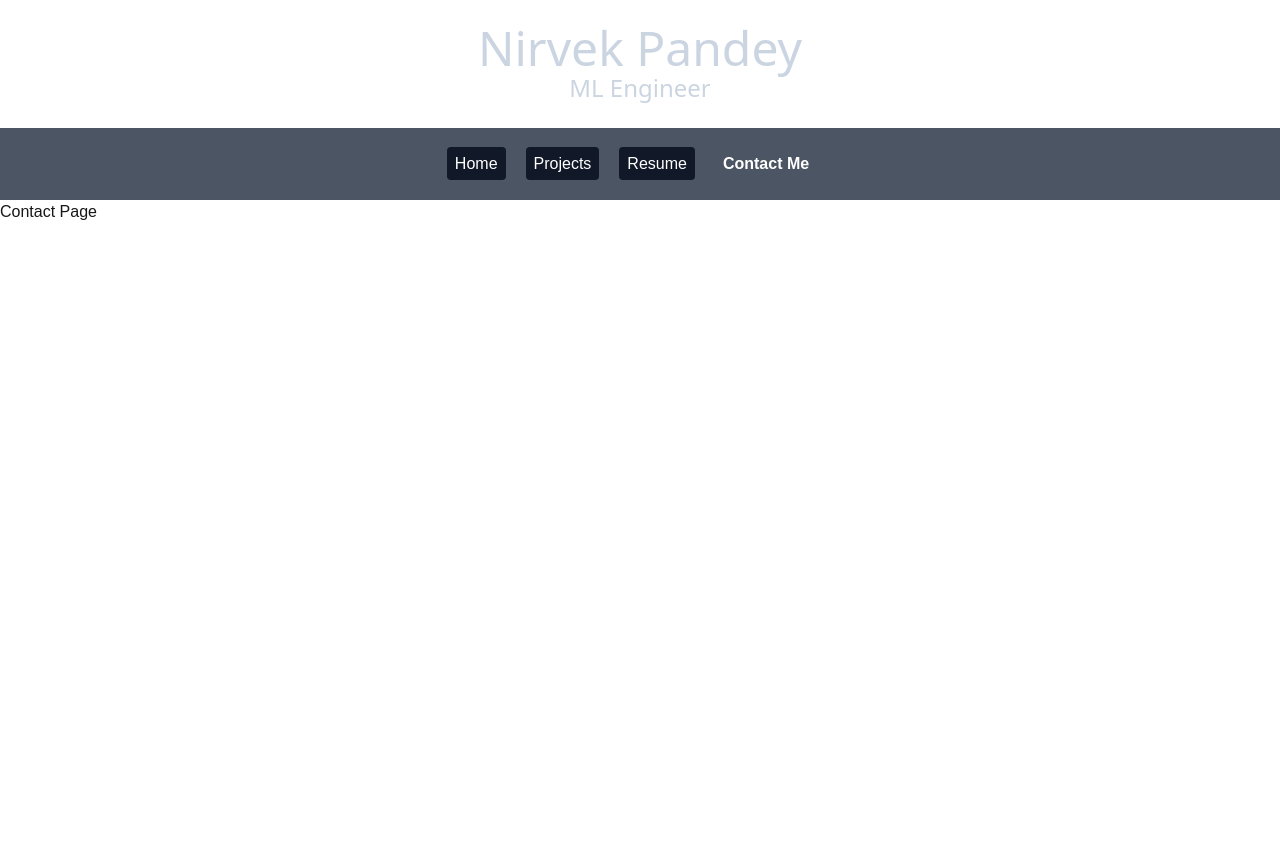
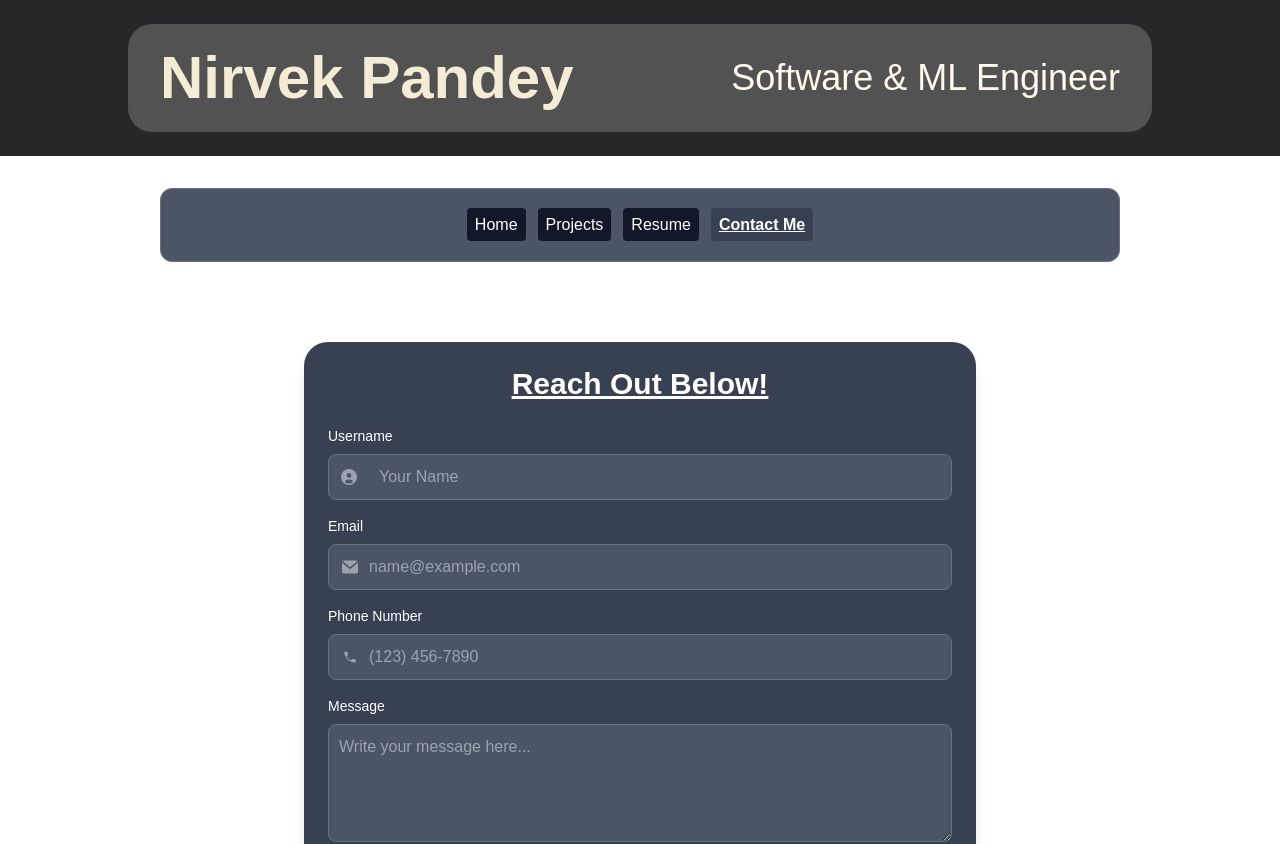
Before and after one commit to NirvekPanda/homepage, a Next.js app: page /contact in a window 1280 px wide. Shown: the top 844 px of the page. Before the commit the page ends 800 px from the top, so only its background shows below. Built offline with nearby package versions, Linux system fonts and the light colour scheme.

Commit message:
updated resume page and added form layout for contact page

```diff
--- /dev/null
+++ b/src/app/components/contact.js
@@ -0,0 +1,91 @@
+export default function ContactForm() {
+    return (
+        <div className="max-w-2xl mx-auto bg-gray-700 p-6 rounded-3xl shadow-lg text-white">
+            <h2 className="text-3xl font-bold text-center mb-6 underline">Reach Out Below!</h2>
+
+            <form className="flex flex-col gap-4">
+                {/* Username Field */}
+                <div>
+                    <label htmlFor="username" className="block text-sm font-medium mb-2">
+                        Username
+                    </label>
+                    <div className="flex items-center bg-gray-600 rounded-lg border border-gray-500">
+                        <span className="inline-flex items-center px-3 text-sm text-gray-400">
+                            <svg className="w-4 h-4" xmlns="http://www.w3.org/2000/svg" fill="currentColor" viewBox="0 0 20 20">
+                                <path d="M10 0a10 10 0 1 0 10 10A10.011 10.011 0 0 0 10 0Zm0 5a3 3 0 1 1 0 6 3 3 0 0 1 0-6Zm0 13a8.949 8.949 0 0 1-4.951-1.488A3.987 3.987 0 0 1 9 13h2a3.987 3.987 0 0 1 3.951 3.512A8.949 8.949 0 0 1 10 18Z" />
+                            </svg>
+                        </span>
+                        <input
+                            type="text"
+                            id="username"
+                            className="w-full bg-gray-600 border-none text-white focus:ring-blue-500 focus:border-blue-500 p-2.5 rounded-r-lg"
+                            placeholder="Your Name"
+                        />
+                    </div>
+                </div>
+
+                {/* Email Field */}
+                <div>
+                    <label htmlFor="email" className="block text-sm font-medium mb-2">
+                        Email
+                    </label>
+                    <div className="relative">
+                        <div className="absolute inset-y-0 start-0 flex items-center ps-3.5 pointer-events-none">
+                            <svg className="w-4 h-4 text-gray-400" xmlns="http://www.w3.org/2000/svg" fill="currentColor" viewBox="0 0 20 16">
+                                <path d="m10.036 8.278 9.258-7.79A1.979 1.979 0 0 0 18 0H2A1.987 1.987 0 0 0 .641.541l9.395 7.737Z" />
+                                <path d="M11.241 9.817c-.36.275-.801.425-1.255.427-.428 0-.845-.138-1.187-.395L0 2.6V14a2 2 0 0 0 2 2h16a2 2 0 0 0 2-2V2.5l-8.759 7.317Z" />
+                            </svg>
+                        </div>
+                        <input
+                            type="email"
+                            id="email"
+                            className="w-full bg-gray-600 border border-gray-500 text-white focus:ring-blue-500 focus:border-blue-500 p-2.5 rounded-lg ps-10"
+                            placeholder="name@example.com"
+                        />
+                    </div>
+                </div>
+
+                {/* Phone Number Field */}
+                <div>
+                    <label htmlFor="phone" className="block text-sm font-medium mb-2">
+                        Phone Number
+                    </label>
+                    <div className="relative">
+                        <div className="absolute inset-y-0 start-0 flex items-center ps-3.5 pointer-events-none">
+                            <svg className="w-4 h-4 text-gray-400" xmlns="http://www.w3.org/2000/svg" fill="currentColor" viewBox="0 0 24 24">
+                                <path d="M6.62 10.79a15.051 15.051 0 0 0 6.57 6.57l2.2-2.2a1 1 0 0 1 1.06-.24 10.02 10.02 0 0 0 3.15.51 1 1 0 0 1 1 1v3.35a1 1 0 0 1-1 1A18 18 0 0 1 3 5a1 1 0 0 1 1-1h3.35a1 1 0 0 1 1 1 10.02 10.02 0 0 0 .51 3.15 1 1 0 0 1-.24 1.06l-2.2 2.2Z" />
+                            </svg>
+                        </div>
+                        <input
+                            type="tel"
+                            id="phone"
+                            className="w-full bg-gray-600 border border-gray-500 text-white focus:ring-blue-500 focus:border-blue-500 p-2.5 rounded-lg ps-10"
+                            placeholder="(123) 456-7890"
+                        />
+                    </div>
+                </div>
+
+                {/* Message Field */}
+                <div>
+                    <label htmlFor="message" className="block text-sm font-medium mb-2">
+                        Message
+                    </label>
+                    <textarea
+                        id="message"
+                        rows="4"
+                        className="w-full bg-gray-600 border border-gray-500 text-white focus:ring-blue-500 focus:border-blue-500 p-2.5 rounded-lg"
+                        placeholder="Write your message here..."
+                    />
+                </div>
+
+                {/* Submit Button */}
+                <button
+                    type="submit"
+                    className="w-full bg-gray-900 hover:bg-gray-700 text-white font-bold py-2 px-4 rounded-lg mt-4 transition duration-300"
+                >
+                    Send Message
+                </button>
+            </form>
+        </div>
+    );
+}
--- a/src/app/components/header.js
+++ b/src/app/components/header.js
@@ -1,8 +1,65 @@
+"use client";
+import React, { useEffect, useState } from "react";
+import Nav from "./nav";
+
+import { Geist, Geist_Mono } from "next/font/google";
+
+const geistSans = Geist({
+    variable: "--font-geist-sans",
+    subsets: ["latin"],
+});
+
+const geistMono = Geist_Mono({
+    variable: "--font-geist-mono",
+    subsets: ["latin"],
+});
+
 export default function Header() {
+    const [isVisible, setIsVisible] = useState(true);
+    let lastScrollY = 0;
+
+    useEffect(() => {
+        const handleScroll = () => {
+            const currentScrollY = window.scrollY;
+
+            if (currentScrollY === 0) {
+                setIsVisible(true); // Show header when at the top
+            } else if (currentScrollY > lastScrollY) {
+                setIsVisible(false); // Hide header when scrolling down
+            } else {
+                setIsVisible(true); // Show header when scrolling up
+            }
+
+            lastScrollY = currentScrollY;
+        };
+
+        window.addEventListener("scroll", handleScroll);
+        return () => window.removeEventListener("scroll", handleScroll);
+    }, []);
+
     return (
-        <div className="text-center py-6 font-sans text-slate-300">
-            <h1 className="text-5xl">Nirvek Pandey</h1>
-            <p className="text-2xl">ML Engineer</p>
-        </div>
+        <>
+            <header
+                className={`bg-zinc-800 py-6 px-10 transition-all duration-700 ease-in-out ${isVisible ? "opacity-100 translate-y-0" : "opacity-0 -translate-y-full pointer-events-none"
+                    }`}
+            >
+                <div className="max-w-5xl mx-auto bg-neutral-600 rounded-3xl px-8 py-6 flex flex-row items-center justify-between">
+                    {/* Left: Name */}
+                    <h1 className={`${geistMono.variable} text-6xl text-[#F5ECD5] font-bold`}>
+                        Nirvek Pandey
+                    </h1>
+
+                    {/* Right: Title */}
+                    <p className={`${geistSans.variable} text-4xl text-[#FFFAEC] ml-8 sm:ml-12`}>
+                        Software & ML Engineer
+                    </p>
+                </div>
+            </header>
+
+            <div className="bg-light-gray text-transparent text-center py-1">
+                (secret)
+            </div>
+            <Nav />
+        </>
     );
 }
--- a/src/app/components/nav.js
+++ b/src/app/components/nav.js
@@ -4,36 +4,42 @@ import Link from "next/link";
 import { usePathname } from "next/navigation";
 
 export default function Nav() {
-
     const path = usePathname();
 
     const box_color = "bg-gray-900";
+    const selected_box = "bg-gray-700";
     const text_color = "text-white";
-    const hover_color = "hover:bg-gray-700 hover:text-aqua-500";
+    const hover_color =
+        "hover:bg-gray-700 hover:text-aqua-500 hover:underline";
 
     const navItems = [
-        {name: "Home", link: "/"},
-        {name: "Projects", link: "/projects"},
-        {name: "Resume", link: "/resume"},
-        {name: "Contact Me", link: "/contact"}
+        { name: "Home", link: "/" },
+        { name: "Projects", link: "/projects" },
+        { name: "Resume", link: "/resume" },
+        { name: "Contact Me", link: "/contact" },
     ];
 
     const navItemsList = navItems.map((item, index) => {
+        const isActive = path === item.link;
         return (
-            <li>
-                <Link key={index} href={item.link} className={path === item.link ? `font-bold mr-4 rounded p-2 ${hover_color}`: `mr-4 ${box_color} rounded p-2 ${hover_color} ${text_color}`}>
+            <li key={index} className="whitespace-nowrap">
+                <Link
+                    href={item.link}
+                    className={
+                        isActive
+                            ? `${selected_box} font-bold rounded p-2 underline ${hover_color} font-gisel-nano`
+                            : `${box_color} rounded p-2 ${hover_color} ${text_color} font-gisel-nano`
+                    }
+                >
                     {item.name}
                 </Link>
             </li>
         );
     });
 
-
     return (
-    <nav className="flex justify-center items-center p-6 bg-gray-600 text-white">
-        <ul className="flex gap-1">
-            {navItemsList}
-        </ul>
-    </nav>
-);
+        <nav className="w-5/6 sm:w-3/4 max-w-screen-lg mx-auto flex justify-center items-center p-6 bg-gray-600 text-white border border-gray-500 rounded-xl">
+            <ul className="flex flex-nowrap gap-x-3">{navItemsList}</ul>
+        </nav>
+    );
 }
--- a/src/app/contact/page.js
+++ b/src/app/contact/page.js
@@ -1,6 +1,11 @@
+import ContactForm from "../components/contact";
+
 function ContactMe() {
-
-    return <h1>Contact Page</h1>;
-  }
+  return (
+    <div className="p-6 sm:p-12 md:p-16 lg:p-20">
+      <ContactForm />
+    </div>
+  );
+}
 
 export default ContactMe;
--- a/src/app/layout.js
+++ b/src/app/layout.js
@@ -1,6 +1,5 @@
 import { Geist, Geist_Mono } from "next/font/google";
 import "./globals.css";
-import Nav from "./components/nav";
 import Header from "./components/header";
 
 const geistSans = Geist({
@@ -25,8 +24,6 @@ export default function RootLayout({ children }) {
         className={`${geistSans.variable} ${geistMono.variable} antialiased`}
       >
         <Header />
-        <Nav />
-
         {children}
       </body>
     </html>
--- a/src/app/page.js
+++ b/src/app/page.js
@@ -4,19 +4,15 @@ import Hero from "./components/hero";
 
 export default function Home() {
   return (
-    <div className="grid grid-rows-[20px_1fr_20px] items-center justify-items-center min-h-screen p-8 pb-20 gap-16 sm:p-20 font-[family-name:var(--font-geist-sans)]">
-      <main className="flex flex-col gap-8 row-start-2 items-center sm:items-start">
+    <div className="grid grid-rows-[auto_1fr_auto] items-center justify-items-center min-h-screen pb-20 gap-6 sm:p-16 font-[family-name:var(--font-geist-nano)]">
 
-        <Hero
-          image="/profile.jpg"
-          title="Nirvek Pandey"
-          paragraph="I am passionate about exploring new technologies and continuously improving my skills.
+      <Hero
+        image="/profile.jpg"
+        title="Nirvek Pandey"
+        paragraph="I am passionate about exploring new technologies and continuously improving my skills.
           I enjoy working on innovative projects and staying up-to-date with the latest trends in the industry."
-        />
+      />
 
-
-
-      </main>
       <footer className="row-start-3 flex gap-6 flex-wrap items-center justify-center">
         <a
           className="flex items-center gap-2 hover:underline hover:underline-offset-4"
--- a/src/app/resume/page.js
+++ b/src/app/resume/page.js
@@ -1,5 +1,25 @@
+"use client";
+
 function Resume() {
-    return <h1>Resume Page</h1>;
-  }
+  return (
+    <div className="flex flex-col items-center justify-center min-h-screen text-white p-6">
+      <a
+        href="/Nirvek_Pandey_Resume.pdf"
+        download
+        className="bg-stone-900 rounded p-2 text-white hover:bg-stone-800 hover:text-aqua-500 hover:underline font-gisel-nano mb-6"
+      >
+        Download Resume
+      </a>
 
-  export default Resume;
+      {/* PDF Viewer */}
+      <iframe
+        src="/Nirvek_Pandey_Resume.pdf"
+        className="w-full max-w-4xl h-[80vh] border border-gray-500 rounded-lg"
+      >
+        Your browser does not support PDFs. <a href="/Nirvek_Pandey_Resume.pdf">Download instead</a>.
+      </iframe>
+    </div>
+  );
+}
+
+export default Resume;
```
Also changed, not shown: src/app/components/card.js (+7 -12 lines), src/app/components/hero.js (+6 -15 lines).
